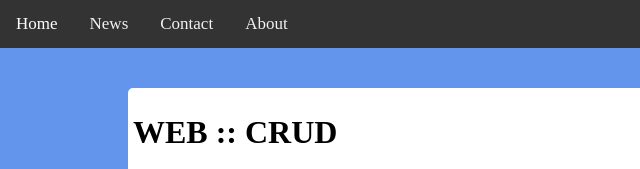
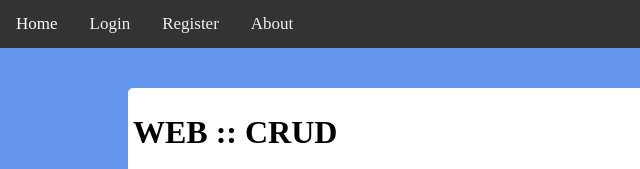
Before and after one commit to pamprojectI/crud, a plain HTML site: page index.html in a window 1280 px wide. Shown: the top 169 px of the page, 0-640 px from the left. Drawn offline with Linux system fonts and the light colour scheme.

Commit message:
Update index.html

```diff
--- a/index.html
+++ b/index.html
@@ -9,8 +9,8 @@
 <body>
     <div class="topnav">
         <a class="active" href="#home">Home</a>
-        <a href="#news">News</a>
-        <a href="#contact">Contact</a>
+        <a href="login.html">Login</a>
+        <a href="register.html">Register</a>
         <a href="#about">About</a>
     </div>
 
```
